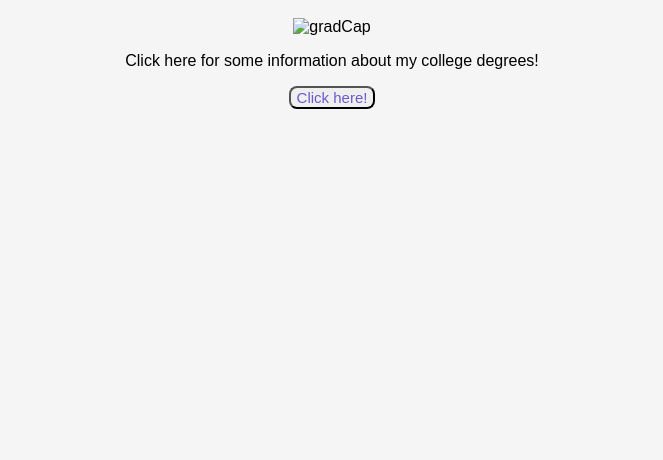
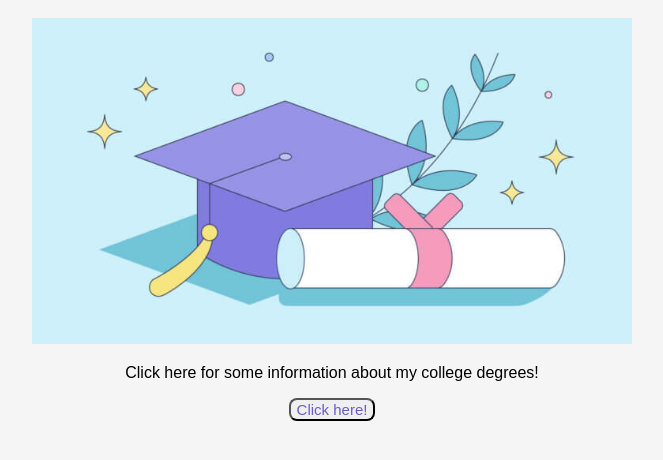
Before and after one commit to alee016/BUMet, a plain HTML site: page index.html in a window 1280 px wide. Shown: the part 90-550 px from the top of the page, without its empty margins (308-971 px from the left). Drawn offline with Linux system fonts and the light colour scheme.

Commit message:
Update index.html

```diff
--- a/index.html
+++ b/index.html
@@ -10,7 +10,7 @@
 
 <body>
     <h1>My College Degrees</h1>
-    <img src="/image/life-lessons-from-graduation-speeches.jpg" class = "grad" alt="gradCap">
+    <img src="graduation.jpg" class = "grad" alt="gradCap">
     <p>Click here for some information about my college degrees!</p>
     <div id="container">
         <button id="fetchButton">Click here!</button>
```
